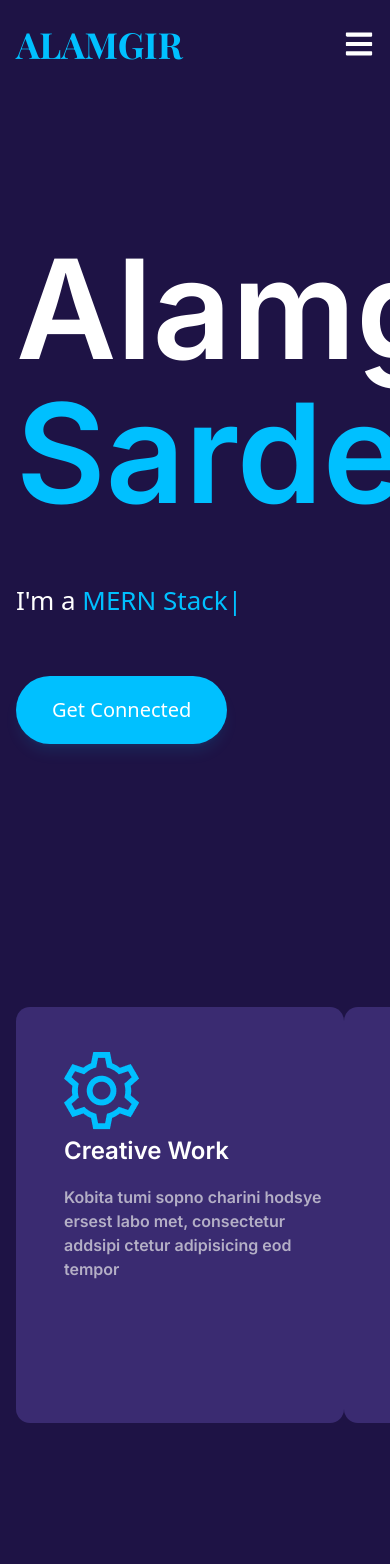
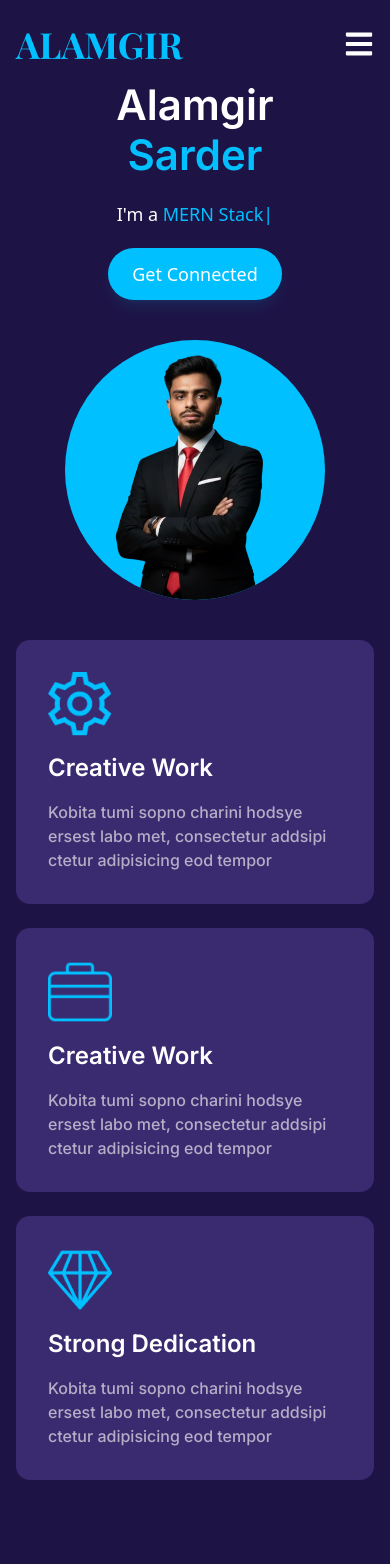
Before and after one commit to AlamgirSarder/portfolio, a React (Vite) app: page / in a window 390 px wide. Shown: the top 1564 px of the page. Built offline with nearby package versions, Linux system fonts and the light colour scheme; a web font is replaced by a local one.

Commit message:
banner part responsive complete

```diff
--- a/src/components/banner/Banner.jsx
+++ b/src/components/banner/Banner.jsx
@@ -1,13 +1,12 @@
 import React from "react";
 import Container from "../layouts/Container";
 import Flex from "../layouts/Flex";
-// import bannerimg from "../../assets/banner_img.png";
 import bannerimg02 from "../../assets/ax_bg.png";
-
 import banner01 from "../../assets/banner01.png";
 import banner02 from "../../assets/banner02.png";
 import banner03 from "../../assets/banner03.png";
 import TypingEffect from "../layouts/TypingEffect";
+
 const Banner = () => {
   const banner_service = [
     {
@@ -34,45 +33,62 @@ const Banner = () => {
     <div className="bg-basecolor">
       <Container>
         <div>
-          <Flex className="justify-between items-center ">
-            <div className="pt-[237px] pb-[170px]">
-              <h1 className="font-primary font-semibold text-white text-[138px] leading-36">
-                Alamgir<span className="block text-primary">Sarder</span>
+
+          <Flex className="justify-between items-center flex-col md:flex-row pt-20 md:pt-40 pb-10 md:pb-24">
+
+            <div className="text-center md:text-left">
+              <h1 className="font-primary font-semibold text-white text-[42px] sm:text-[60px] md:text-[120px] lg:text-[138px] leading-[50px] md:leading-[130px]">
+                Alamgir <span className="block text-primary">Sarder</span>
               </h1>
-              <p className="font-medium text-[26px] text-white py-14">
+
+              <p className="md:font-medium text-lg md:text-[26px] text-white py-5 md:py-10">
                 I'm a {" "}
                 <span className="text-primary">
-                  <TypingEffect/>
+                  <TypingEffect />
                 </span>
               </p>
-              <button className="py-5 px-9 rounded-[50px] text-white bg-primary text-xl mb-[93px] cursor-pointer shadow-lg shadow-primary/10">
+
+              <button className="py-3 md:py-5 px-6 md:px-9 rounded-[50px] text-white bg-primary text-lg md:text-xl cursor-pointer shadow-lg shadow-primary/10">
                 Get Connected
               </button>
             </div>
-            <div className="flex justify-center items-center w-[550px] h-[550px]  bg-primary rounded-full overflow-hidden">
-              {/* <img src={bannerimg02} alt="banner image" /> */}
-              {/* <img src={bannerimg02} alt="banner image" /> */}
-              <img src={bannerimg02} alt="banner image" className="w-full h-full" />
+
+            <div className="mt-10 md:mt-0 flex justify-center items-center
+                w-[260px] h-[260px] sm:w-[350px] sm:h-[350px]
+                md:w-[500px] md:h-[500px] lg:w-[550px] lg:h-[550px]
+                bg-primary rounded-full overflow-hidden"
+            >
+              <img src={bannerimg02} alt="banner" className="w-full h-full object-cover" />
             </div>
           </Flex>
-          <div>
-            <Flex className="justify-between pb-[190px]">
+
+
+          <div className="pb-20 md:pb-[190px]">
+            <div
+              className="
+              grid grid-cols-1 sm:grid-cols-2 lg:grid-cols-3
+              gap-6 md:gap-10 place-items-center
+            "
+            >
               {banner_service.map((item, i) => (
                 <div
                   key={i}
-                  className="bg-[#3A2B71] w-[423px] h-[416px] pt-[45px] pl-12 rounded-[14px]"
+                  className="bg-[#3A2B71] w-full max-w-[420px] h-auto p-8 rounded-[14px]"
                 >
-                  <img src={item.image} alt="banner_image" />
-                  <h1 className="font-primary text-2xl text-white font-semibold mb-[18px] mt-[5px]">
+                  <img src={item.image} alt="service" className="w-16 h-16" />
+
+                  <h1 className="font-primary text-2xl text-white font-semibold my-4">
                     {item.heading}
                   </h1>
-                  <p className="font-primary text-[#B4AFC6] font-semibold text-base w-[280px]">
+
+                  <p className="font-primary text-[#B4AFC6] font-medium text-base">
                     {item.description}
                   </p>
                 </div>
               ))}
-            </Flex>
+            </div>
           </div>
+
         </div>
       </Container>
     </div>
```
